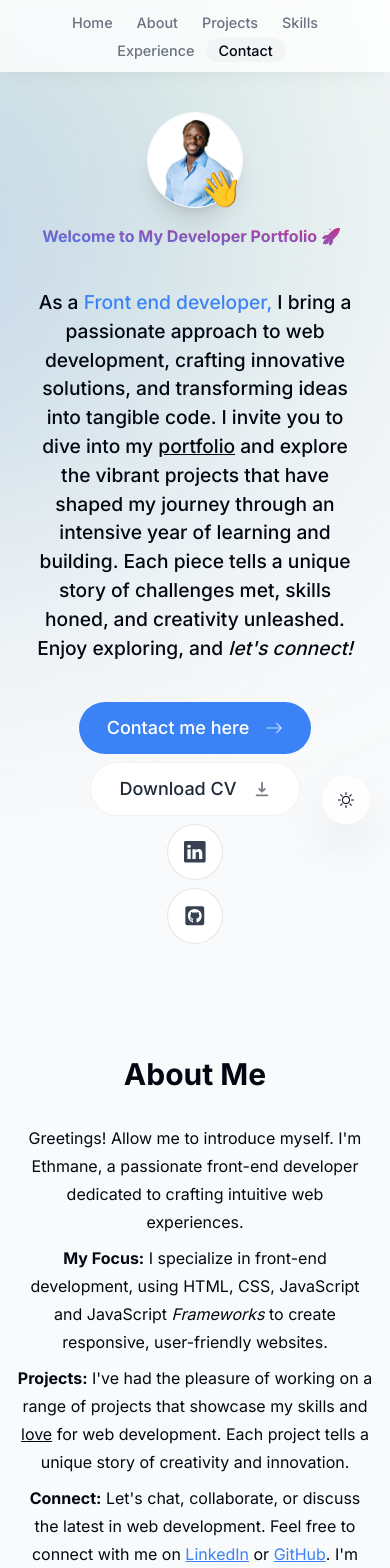
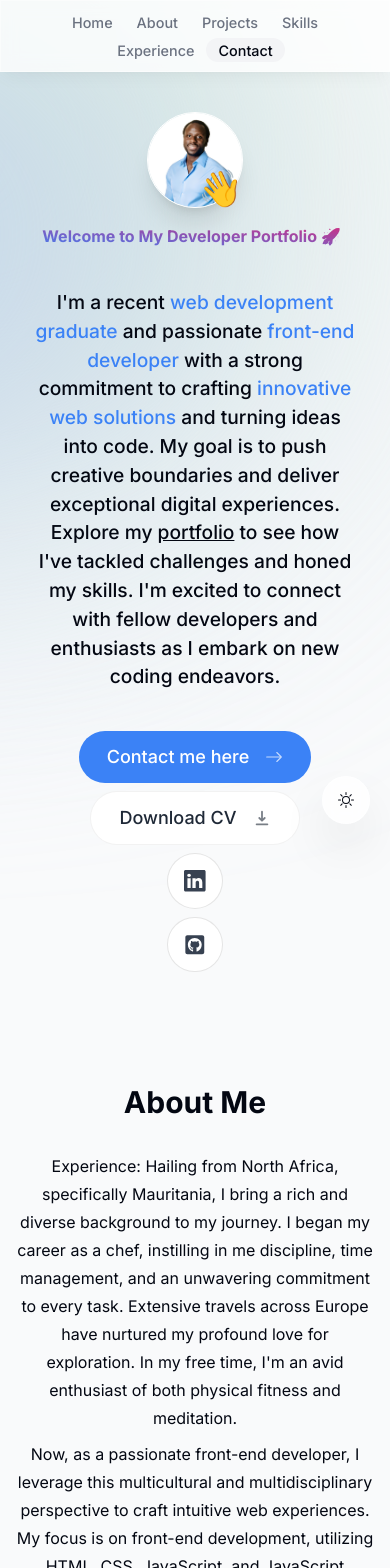
Before and after one commit to Ousman37/Personal-portfolio, a Next.js app: page / in a window 390 px wide. Shown: the top 1568 px of the page. Built offline with nearby package versions, Linux system fonts and the light colour scheme.

Commit message:
Updated About Me, Intro, and Skills sections

```diff
--- a/components/about.tsx
+++ b/components/about.tsx
@@ -11,30 +11,31 @@ const About = () => {
 
   return (
     <motion.section
-    ref={ref}
-    className='mb-28 max-w-[45rem] text-center leading-7 scroll-mt-28'
-    initial={{ opacity: 0, y: 100 }}
-      animate={{ opacity: 1, y: 0 }}
-      transition={{ delay: 0.125 }} id='about'>
+  ref={ref}
+  className="mb-28 max-w-[45rem] text-center leading-7 scroll-mt-28"
+  initial={{ opacity: 0, y: 100 }}
+  animate={{ opacity: 1, y: 0 }}
+  transition={{ delay: 0.125 }}
+  id="about"
+>
+  <SectionHeading>About me</SectionHeading>
+  <p className="mt-4">
+    Experience: Hailing from North Africa, specifically Mauritania, I bring a rich and diverse background to my journey. I began my career as a chef, instilling in me discipline, time management, and an unwavering commitment to every task. Extensive travels across Europe have nurtured my profound love for exploration. In my free time, I&apos;m an avid enthusiast of both physical fitness and meditation.
+  </p>
+  <p className="mt-2">
+    Now, as a passionate front-end developer, I leverage this multicultural and multidisciplinary perspective to craft intuitive web experiences. My focus is on front-end development, utilizing HTML, CSS, JavaScript, and JavaScript <span className="italic">Frameworks</span> to create responsive, user-friendly websites.
+  </p>
+  <p className="mt-2">
+    Projects: I&apos;ve had the privilege of working on a variety of projects that showcase my skills and my <span className="underline">love</span> for web development. Each project narrates a unique story of creativity and innovation.
+  </p>
+  <p className="mt-2">
+    Connect: Let&apos;s engage, collaborate, or delve into the latest trends in web development. Don&apos;t hesitate to reach out to me on <a href="https://www.linkedin.com/in/ethmane-ousman-34885844/" className="text-blue-500 underline"><i className="fab fa-linkedin"></i> LinkedIn</a> or <a href="https://github.com/Ousman37" className="text-blue-500 underline"><i className="fab fa-github"></i> GitHub</a>. I&apos;m always open to discussions, collaborations, and <span className="font-bold">new opportunities!</span>
+  </p>
+  <p className="mt-4">
+    Ready to embark on a project together? Connect with me on LinkedIn or GitHub!
+  </p>
+</motion.section>
 
-    <SectionHeading>About me</SectionHeading>
-      <p className='mt-4'>
-        Greetings! Allow me to introduce myself. I&apos;m Ethmane, a passionate front-end developer dedicated to crafting intuitive web experiences.
-      </p>
-      <p className='mt-2'>
-        <span className='font-bold'>My Focus:</span> <span className='text-blue-500'><i className="fas fa-code"></i></span> I specialize in front-end development, using HTML, CSS, JavaScript and JavaScript <span className='italic'>Frameworks</span> to create responsive, user-friendly websites.
-      </p>
-      <p className='mt-2'>
-        <span className='font-bold'>Projects:</span> I&apos;ve had the pleasure of working on a range of projects that showcase my skills and <span className='underline'>love</span> for web development. Each project tells a unique story of creativity and innovation.
-      </p>
-      <p className='mt-2'>
-        <span className='font-bold'>Connect:</span> Let&apos;s chat, collaborate, or discuss the latest in web development. Feel free to connect with me on <a href="https://www.linkedin.com/in/ethmane-ousman-34885844/" className='text-blue-500 underline'><i className="fab fa-linkedin"></i> LinkedIn</a> or <a href="https://github.com/Ousman37" className='text-blue-500 underline'><i className="fab fa-github"></i> GitHub</a>. I&apos;m always open to discussions, collaborations, and <span className='font-bold'>new opportunities!</span>
-      </p>
-      <p className='mt-4'>
-        Ready to start a project together? Reach out to me on LinkedIn or GitHub!
-      </p>
-
-  </motion.section>
 
 
   )
--- a/components/intro.tsx
+++ b/components/intro.tsx
@@ -63,13 +63,14 @@ const Intro = () => {
         <TypewriterComponent />
       </motion.h1>
       <motion.p
-        className="mb-10 mt-4 px-4 text-[1.2rem] font-medium !leading-[1.5] sm:4-xl"
-        initial={{ opacity: 0, y: 100 }}
-        animate={{ opacity: 1, y: 0 }}
-      >
-        As a <span className="text-blue-500">Front end developer,</span> I bring a passionate approach to web development, crafting innovative solutions, and transforming ideas into tangible code. I invite you to dive into my{" "}
-        <span className="underline">portfolio</span> and explore the vibrant projects that have shaped my journey through an intensive year of learning and building. Each piece tells a unique story of challenges met, skills honed, and creativity unleashed. Enjoy exploring, and <span className="italic">let&apos;s connect!</span>
-      </motion.p>
+  className="mb-10 mt-4 px-4 text-[1.2rem] font-medium !leading-[1.5] sm:4-xl"
+  initial={{ opacity: 0, y: 100 }}
+  animate={{ opacity: 1, y: 0 }}
+>
+  I&apos;m a recent <span className="text-blue-500">web development graduate</span> and passionate <span className="text-blue-500">front-end developer</span> with a strong commitment to crafting <span className="text-blue-500">innovative web solutions</span> and turning ideas into code. My goal is to push creative boundaries and deliver exceptional digital experiences. Explore my{" "}
+  <span className="underline">portfolio</span> to see how I&apos;ve tackled challenges and honed my skills. I&apos;m excited to connect with fellow developers and enthusiasts as I embark on new coding endeavors.
+</motion.p>
+
       <motion.div
         className="flex flex-col sm:flex-row items-center justify-center gap-2 px-4 text-lg font-medium mt-8"
         initial={{ opacity: 0, y: 100 }}
--- a/components/skills.tsx
+++ b/components/skills.tsx
@@ -19,31 +19,40 @@ const fadeInAnimationVariants = {
   }),
 };
 
+const Skills = () => {
+  const { ref } = useSectionInView('Skills');
 
-
-
-const Skills = () => {
-    const {ref } = useSectionInView("Skills")
   return (
     <section
       ref={ref}
-    className='mb-28 max-w-[53rem] scroll-mt-28 text-center sm:mb-40' id='skills'>
-      <SectionHeading>My Skills</SectionHeading>
-      <ul className='flex flex-wrap justify-center gap-2 text-lg text-gray-800'>
-        {skillsData.map((skill, index) => (
-          <motion.li className='bg-gray-100 border-black-[0.1] rounded-xl px-5 py-3 dark:bg-white/10 dark:text-white/80' key={index}
+      className='mb-28 max-w-[53rem] scroll-mt-28 text-center sm:mb-40 '
+      id='skills'
+    >
+      <SectionHeading>Tech Stacks.</SectionHeading>
+      {skillsData.map((section, sectionIndex) => (
+        <div key={sectionIndex} className='mb-4'>
+          <h2 className='text-xl font-semibold text-gray-700 dark:text-white/70'>
+            {section.section}
+          </h2>
+          <ul className='flex flex-wrap justify-center gap-2 text-sm text-gray-800 mb-10'>
+            {section.skills.map((skill, skillIndex) => (
+              <motion.li
+                className='bg-gray-100 border-black-[0.1] rounded-xl px-5 py-3 dark:bg-white/10 dark:text-white/80'
+                key={skillIndex}
                 variants={fadeInAnimationVariants}
-          initial="initial"
-          whileInView="animate"
+                initial='initial'
+                whileInView='animate'
                 viewport={{
                   once: true,
                 }}
-          custom={index}
+                custom={sectionIndex * section.skills.length + skillIndex}
               >
                 {skill}
               </motion.li>
             ))}
           </ul>
+        </div>
+      ))}
     </section>
   );
 };
--- a/lib/data.ts
+++ b/lib/data.ts
@@ -43,13 +43,12 @@ export const projectsData = [
     liveDemoLink: "https://example.com/live-demo-link",
     githubLink: "https://github.com/Ousman37/BidBay-Platform",
   },
-
   {
     title: "JavaScript Frameworks CA",
-    description: "A dynamic job board with e-commerce functionality built using React, TypeScript, Next.js, Tailwind CSS, and Redux. Users can browse job listings, apply filters, and add items to their cart for checkout. This project enhanced my front-end development skills and introduced me to e-commerce web development.",
+    description: "A dynamic e-commerce platform built using React and Tailwind CSS. Users can explore job listings, apply filters, and make purchases. This project expanded my front-end development expertise and introduced me to e-commerce web development.",
     tags: ["React", "JavaScript", "Tailwind"],
     imageUrl: JavaScriptFrameworksImg,
-    liveDemoLink: "https://example.com/live-demo-link", // Add the live demo link here
+    liveDemoLink: "https://github.com/Ousman37/react-ecom-store",
     githubLink: "https://chic-rugelach-72313f.netlify.app/",
   },
   {
@@ -64,17 +63,14 @@ export const projectsData = [
 
 
 export const skillsData = [
-  // Technical Skills
+  {
+    section: "Technical Skills",
+    skills: [
       "HTML",
       "CSS",
-  "SCSS (Sass)",
-  "Tailwind CSS",
-  "Bootstrap",
       "JavaScript",
       "TypeScript",
       "React",
-  "Node.js",
-  "Git",
       "Prisma",
       "MongoDB",
       "Express.js",
@@ -86,8 +82,27 @@ export const skillsData = [
       "RESTful APIs",
       "User Experience (UX) Design",
       "User Interface (UI) Design",
+
+    ],
+  },
+  {
+    section: "Frameworks",
+    skills: [  "Tailwind CSS", "Bootstrap", "SCSS (Sass)"], // Add your frameworks here
+  },
+  {
+    section: "Workflow",
+    skills: [
       "Version Control",
+      "Node.js",
+      "Git",
+      "GitHub",
+      "GitHub Project",
       "Agile/Scrum Methodology",
+      "Trello",
+      "Other Tools",
+
+    ],
+  },
 ] as const;
 
 export const experiencesData = [
```
Lines whose indentation alone changed are shown as unchanged.
